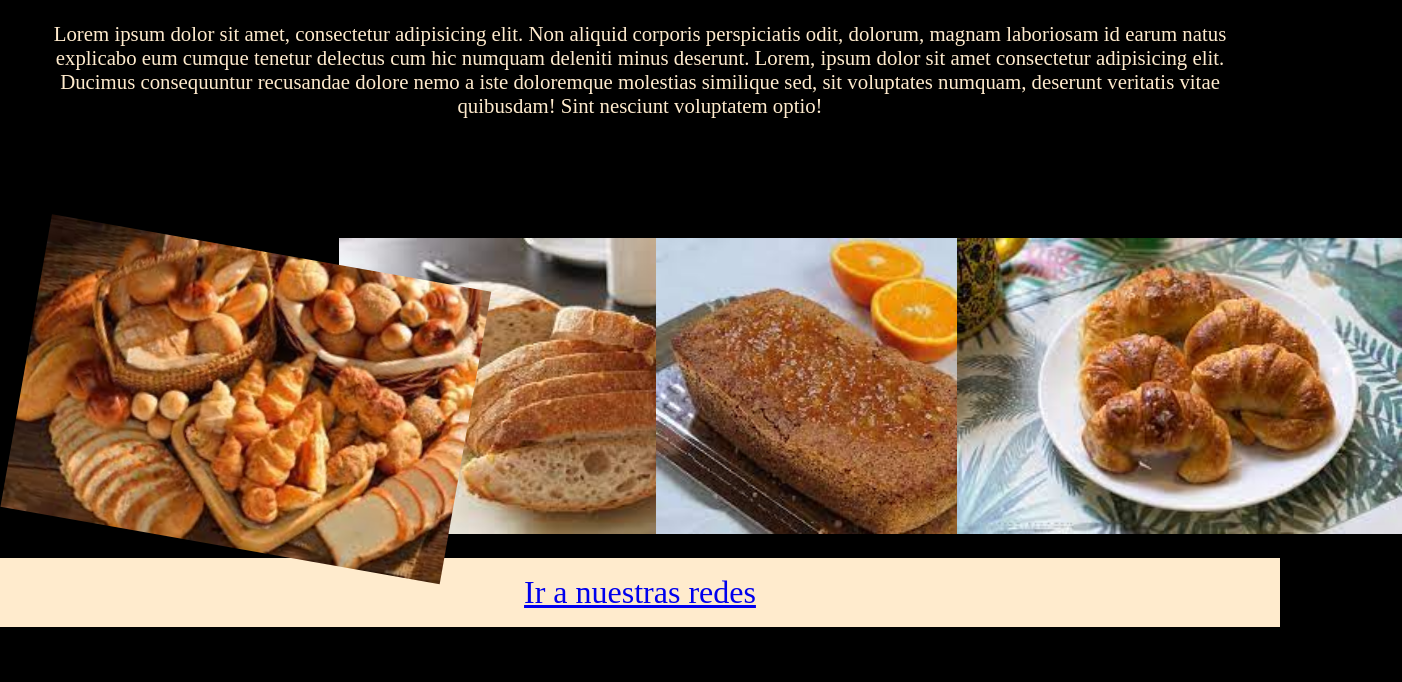
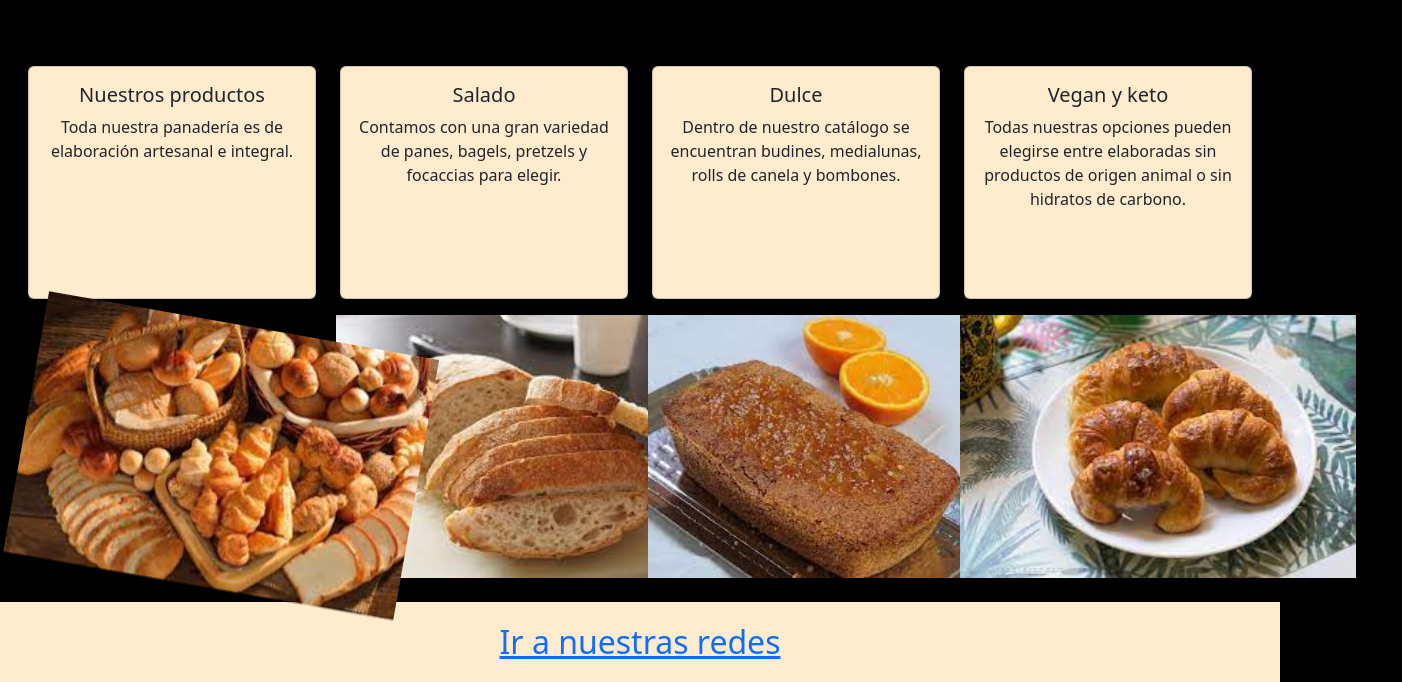
Before and after one commit to marianogoberna/proyectoladolce, a plain HTML site: page index.html in a window 1280 px wide. Shown: the part 146-828 px from the top of the page, 1402 px wide, since content can reach past the window. Before the commit the page ends 800 px from the top, so only its background shows below. Drawn offline with nearby package versions, Linux system fonts and the light colour scheme.

Commit message:
añadi bootstrap

```diff
--- a/css/style.css
+++ b/css/style.css
@@ -147,6 +147,9 @@ footer{
     justify-content: center;
 }
 
+.card{
+    background-color: blanchedalmond;
+}
 
 @media screen and (max-width:768px) {
     .mainHome{
--- a/index.html
+++ b/index.html
@@ -4,6 +4,8 @@
     <meta charset="UTF-8">
     <meta http-equiv="X-UA-Compatible" content="IE=edge">
     <meta name="viewport" content="width=device-width, initial-scale=1.0">
+
+    <link href="https://cdn.jsdelivr.net/npm/bootstrap@5.2.0-beta1/dist/css/bootstrap.min.css" rel="stylesheet" integrity="sha384-0evHe/X+R7YkIZDRvuzKMRqM+OrBnVFBL6DOitfPri4tjfHxaWutUpFmBp4vmVor" crossorigin="anonymous">
 
     <link rel="stylesheet" href="css/style.css">
     <title>La Dolce Integral</title>
@@ -26,9 +28,33 @@
 
     <main class="mainHome">
 
-        <p class="lorem">
-            Lorem ipsum dolor sit amet, consectetur adipisicing elit. Non aliquid corporis perspiciatis odit, dolorum, magnam laboriosam id earum natus explicabo eum cumque tenetur delectus cum hic numquam deleniti minus deserunt. Lorem, ipsum dolor sit amet consectetur adipisicing elit. Ducimus consequuntur recusandae dolore nemo a iste doloremque molestias similique sed, sit voluptates numquam, deserunt veritatis vitae quibusdam! Sint nesciunt voluptatem optio!
-        </p>
+        <div class="card text-center" style="width: 18rem;">
+            <div class="card-body">
+              <h5 class="card-title">Nuestros productos</h5>
+              <p class="card-text">Toda nuestra panadería es de elaboración artesanal e integral.</p>
+            </div>
+          </div>
+
+          <div class="card text-center" style="width: 18rem;">
+            <div class="card-body">
+              <h5 class="card-title">Salado</h5>
+              <p class="card-text">Contamos con una gran variedad de panes, bagels, pretzels y focaccias para elegir.</p>
+            </div>
+          </div>
+
+          <div class="card text-center" style="width: 18rem;">
+            <div class="card-body">
+              <h5 class="card-title">Dulce</h5>
+              <p class="card-text">Dentro de nuestro catálogo se encuentran budines, medialunas, rolls de canela y bombones. </p>
+            </div>
+          </div>
+
+          <div class="card text-center" style="width: 18rem;">
+            <div class="card-body">
+              <h5 class="card-title">Vegan y keto</h5>
+              <p class="card-text">Todas nuestras opciones pueden elegirse entre elaboradas sin productos de origen animal o sin hidratos de carbono.</p>
+            </div>
+          </div>
 
 
         <div class="imagen1">
@@ -48,5 +74,8 @@
 
     <footer><a href="https://www.instagram.com/ladolceintegral/" target="_blank">Ir a nuestras redes</a></footer>
 
+    <script src="https://cdn.jsdelivr.net/npm/bootstrap@5.2.0-beta1/dist/js/bootstrap.bundle.min.js" integrity="sha384-pprn3073KE6tl6bjs2QrFaJGz5/SUsLqktiwsUTF55Jfv3qYSDhgCecCxMW52nD2" crossorigin="anonymous"></script>
+
+
 </body>
 </html>
```
Also changed, not shown: pages/panes.html (+28 -12 lines).
